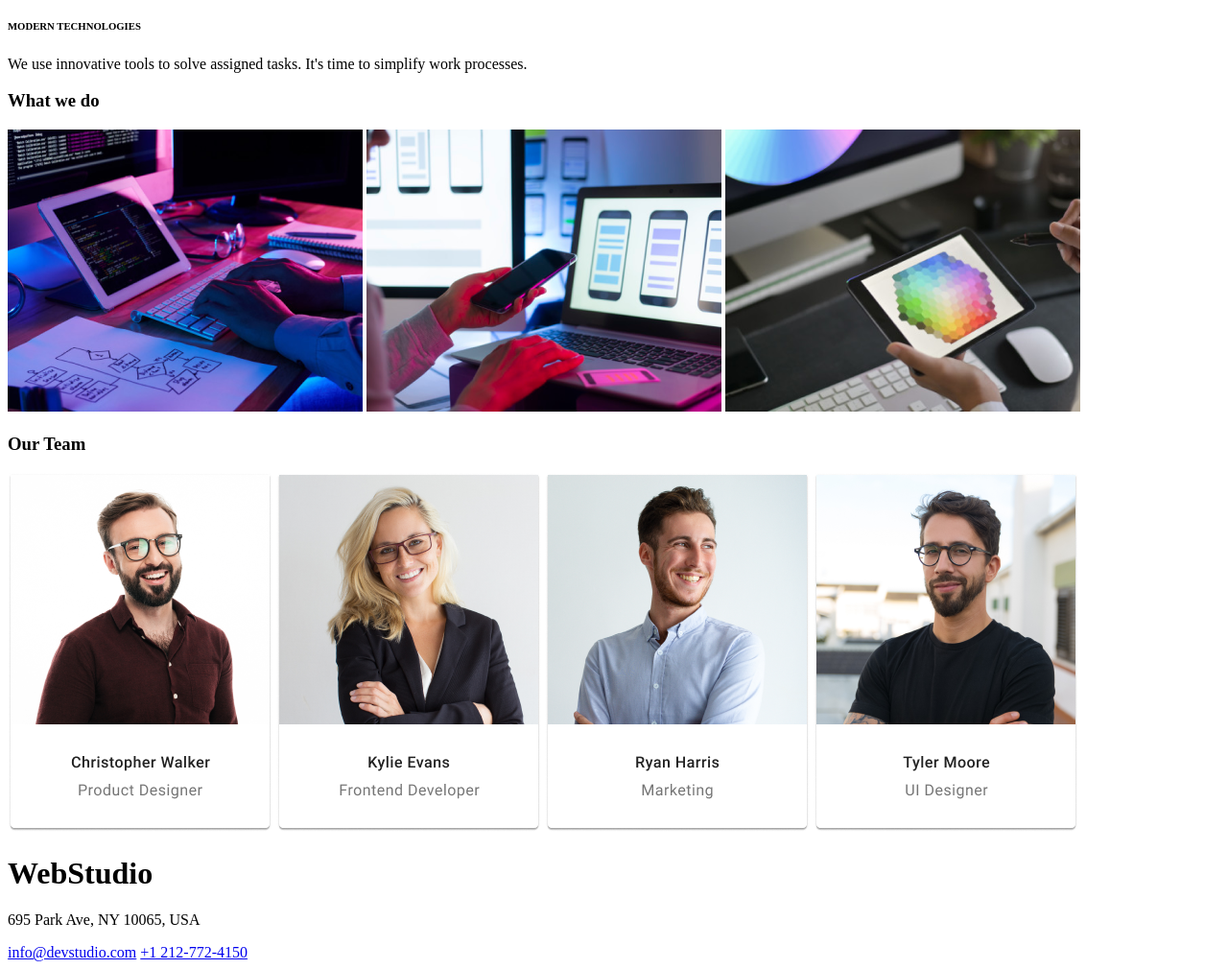
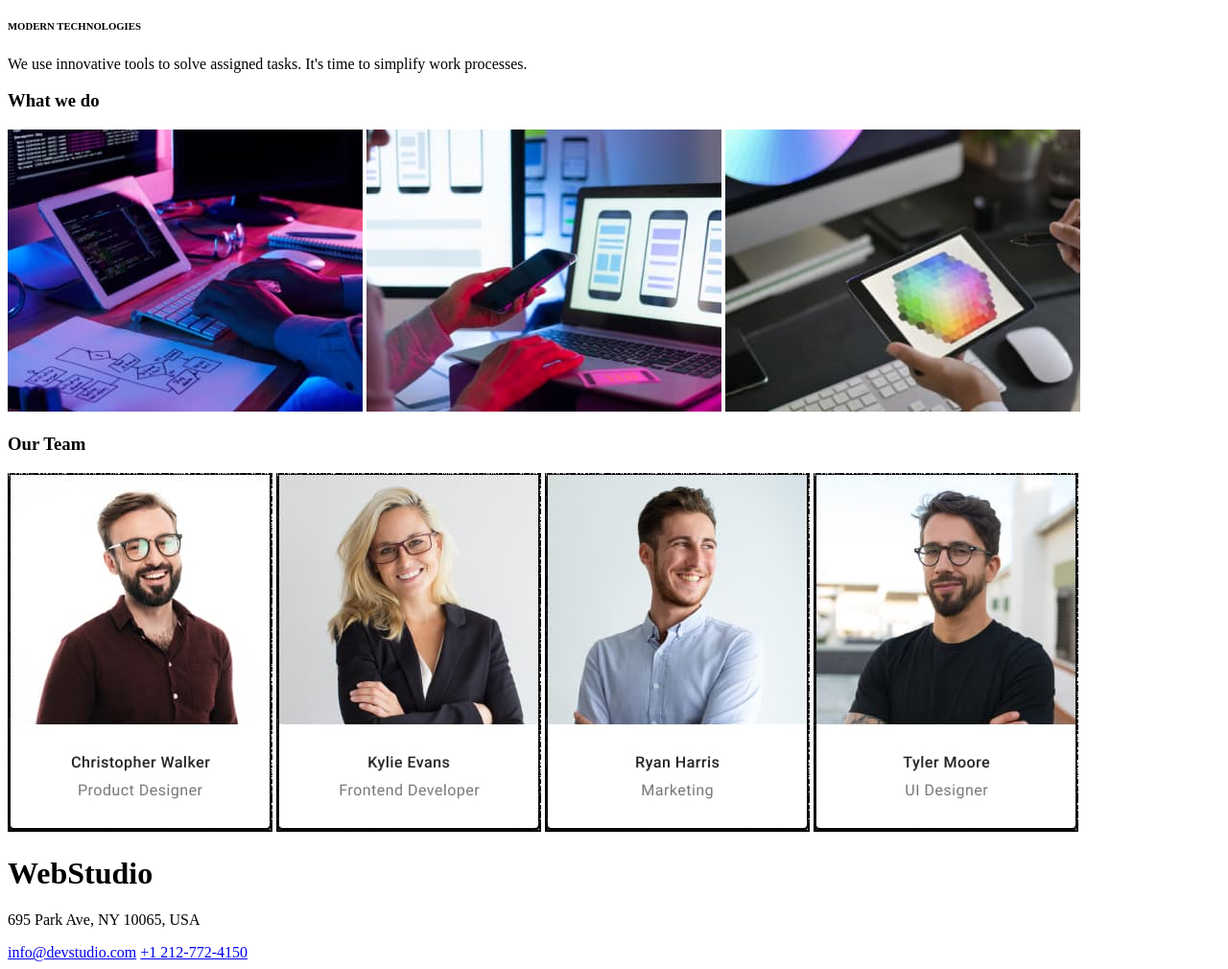
Before and after one commit to Cipick23/goit-markup-hw-01, a plain HTML site: page index.html in a window 1280 px wide. Shown: the part 480-1490 px from the top of the page at 96% size. Drawn offline with Linux system fonts and the light colour scheme.

Commit message:
change foto
edited foto with squoosh

```diff
--- a/index.html
+++ b/index.html
@@ -61,15 +61,15 @@
         <section>
 
             <img
-                src="images/monitor-sketch-img-1.png"
+                src="images/monitor-sketch-img-1.jpg"
                 alt="monitor and sketch">
 
             <img
-                src="images/smartphone-img-2.png"
+                src="images/smartphone-img-2.jpg"
                 alt="smartphone and hand">
 
             <img
-                src="images/dimond-img-3.png"
+                src="images/dimond-img-3.jpg"
                 alt="diamond and tablet">
 
         </section>
@@ -78,19 +78,19 @@
             <h3>Our Team</h3>
 
             <img
-                src="images/portrait-img-1.png"
+                src="images/portrait-img-1.jpg"
                 alt="about christofer">
 
             <img
-                src="images/portrait-img-2.png"
+                src="images/portrait-img-2.jpg"
                 alt="about kylie">
 
             <img
-                src="images/portrait-img-3.png"
+                src="images/portrait-img-3.jpg"
                 alt="about ryan">
 
             <img
-                src="images/portrait-img-4.png"
+                src="images/portrait-img-4.jpg"
                 alt="about tyler">
         </section>
 
```
Also changed, not shown: images/dimond-img-3.jpg (added), images/dimond-img-3.png (deleted), images/monitor-sketch-img-1.jpg (added), images/monitor-sketch-img-1.png (deleted), images/portrait-img-1.jpg (added), images/portrait-img-1.png (deleted), images/portrait-img-2.jpg (added), images/portrait-img-2.png (deleted), images/portrait-img-3.jpg (added), images/portrait-img-3.png (deleted), images/portrait-img-4.jpg (added), images/portrait-img-4.png (deleted), images/smartphone-img-2.jpg (added), images/smartphone-img-2.png (deleted).
